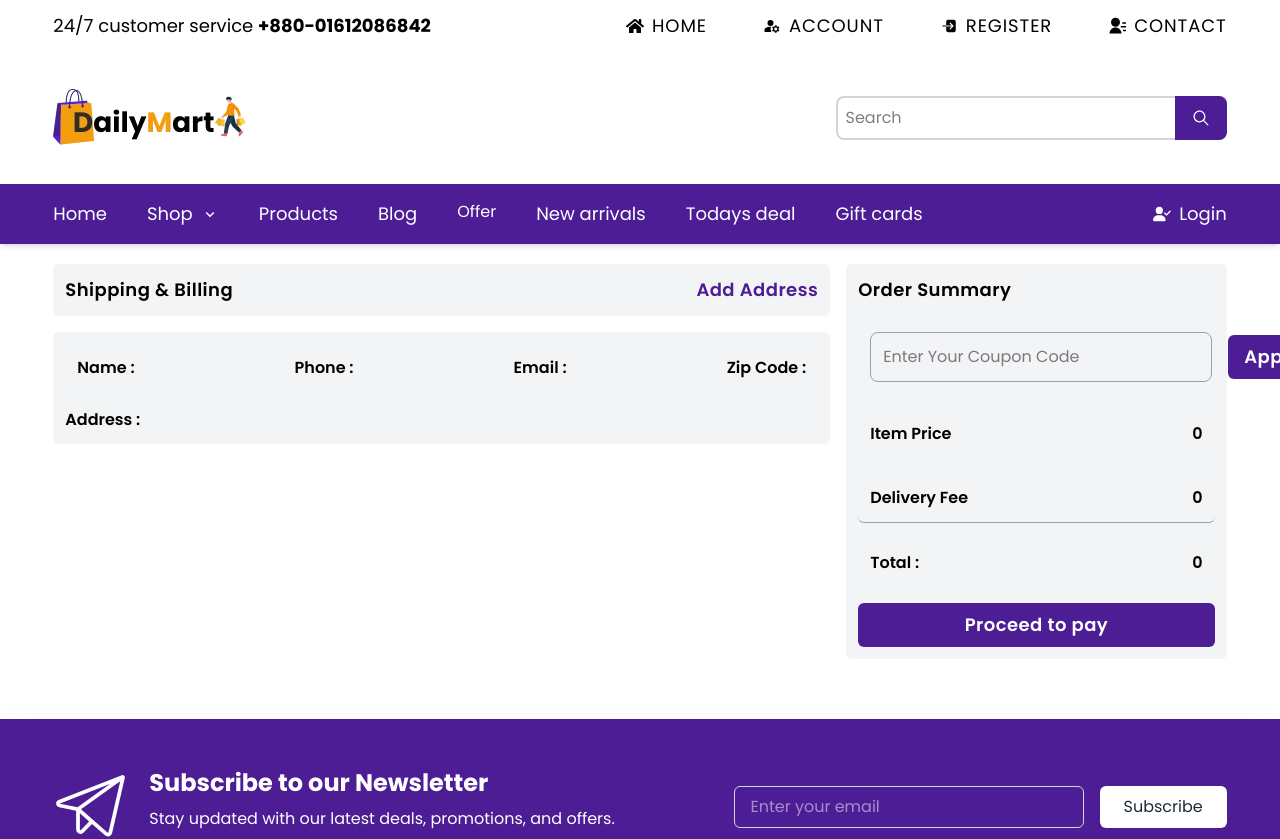
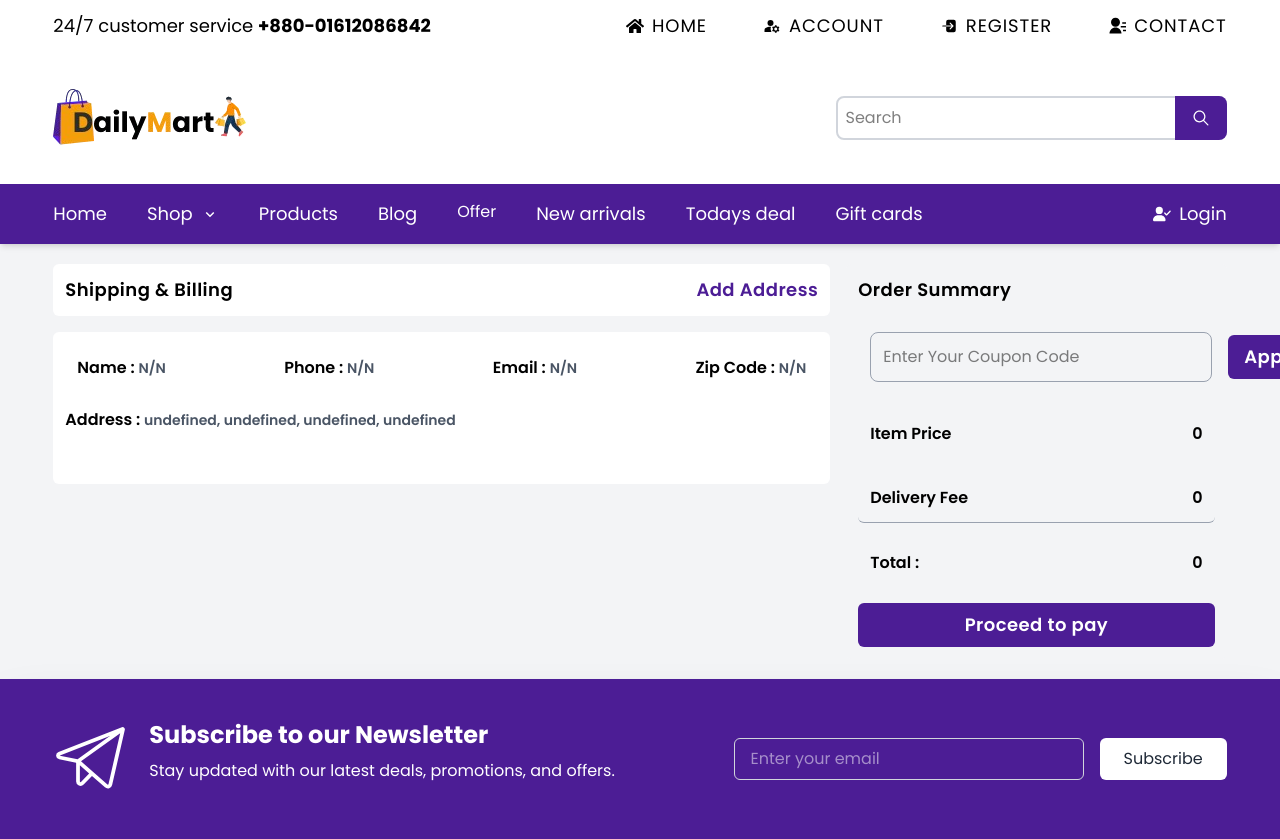
Before and after one commit to mdsamiulislam54/Full-Stack-E-Commerce-Project, a React (Vite) app in the folder client/dailymart/: page /buynow in a window 1280 px wide. Shown: the top 839 px of the page. Built offline with nearby package versions, Linux system fonts and the light colour scheme.

Commit message:
user shipping address add

```diff
--- a/client/dailymart/src/componants/BuyNow/BuyNow.jsx
+++ b/client/dailymart/src/componants/BuyNow/BuyNow.jsx
@@ -6,7 +6,9 @@ import division from "../../utilitis/division";
 import districts from "../../utilitis/districts";
 import districtUpazilas from "../../utilitis/upzila";
 import { Link } from "react-router-dom";
-import { useSelector } from "react-redux";
+import { useDispatch, useSelector } from "react-redux";
+import { setShippingAddress } from "../../redux/features/shippingAddressSlices";
+
 
 
 
@@ -16,7 +18,27 @@ const BuyNow = () => {
   const [selectedDistricts, setSelectedDistricts] = useState(null);
   const [selectedUpzilla, setSelectedUpzilla] = useState(null);
   const {products} = useSelector((state) => state.buynow)
-  console.log( products)
+  const shippingAddress = useSelector((state) => state.shippingAddress.shippingAddress);
+
+  const dispatch = useDispatch()
+  const handleSubmited = (e)=>{
+    e.preventDefault()
+    const userAddress = {
+      city: selectedCity.label,
+      district: selectedDistricts.label,
+      upzilla: selectedUpzilla.label,
+      name : e.target.name.value,
+      phone : e.target.phone.value,
+      email : e.target.email.value,
+      zip : e.target.zip.value,
+      address : e.target.address.value,
+
+    }
+   dispatch(setShippingAddress(userAddress))
+   closeModal()
+   console.log(userAddress)
+
+  }
 
   const openModal = () => {
     setIsOpen(true);
@@ -25,11 +47,11 @@ const BuyNow = () => {
     setIsOpen(false);
   };
   return (
-    <div className="">
+    <div className="bg-gray-100">
       <div className="w-11/12 mx-auto py-5">
         <div className=" grid sm:grid-cols-6 gap-4 ">
           <div className="sm:col-span-4">
-            <div className="flex justify-between items-center mb-4 bg-gray-100 p-3 rounded-md">
+            <div className="flex justify-between items-center mb-4 bg-light p-3 rounded-md">
               <h4 className="text-lg tracking-wide font-semibold">
                 Shipping & Billing
               </h4>
@@ -55,7 +77,7 @@ const BuyNow = () => {
                   <h2 className="text-2xl font-semibold font-dm-snas mb-4 text-center">
                     Add your address
                   </h2>
-                  <form className="space-y-4 ">
+                  <form  onSubmit={handleSubmited} className="space-y-4 ">
                     <input
                       type="text"
                       name="name"
@@ -124,30 +146,31 @@ const BuyNow = () => {
                     </select> */}
                     <input
                       className="w-full text-center p-2 bg-primary text-light hover:bg-secondary hover:text-dark transition-all duration-300 font-semibold text-lg tracking-wide cursor-pointer rounded-md"
-                      type="button"
+                      type="submit"
                       value="Save"
                     />
                   </form>
                 </div>
               </Modal>
             </div>
-            <div className=" bg-gray-100 p-3 rounded-md">
+            <div className=" bg-light p-3 rounded-md">
               <div className="flex justify-between items-center mb-4 p-3 rounded-md">
-                <span className="text-md font-semibold"> Name : <span></span></span>
-                <span className="text-md font-semibold">Phone : <span></span></span>
-                <span className="text-md font-semibold"> Email : <span></span></span>
-                <span className="text-md font-semibold">Zip Code : <span></span></span>
+                <span className="text-md font-semibold"> Name :  <span className="text-sm font-semibold text-gray-600" >{shippingAddress.name || "N/N"}</span></span>
+                <span className="text-md font-semibold">Phone : <span className="text-sm font-semibold text-gray-600"> {shippingAddress.phone || "N/N"}</span></span>
+                <span className="text-md font-semibold"> Email : <span className="text-sm font-semibold text-gray-600"> {shippingAddress.email || "N/N"}</span></span>
+                <span className="text-md font-semibold">Zip Code : <span className="text-sm font-semibold text-gray-600"> {shippingAddress.zip || "N/N"}</span></span>
+              </div>
+              <div className="">
+                <span className="text-md font-semibold">Address : <span className="text-sm font-semibold text-gray-600">{`${shippingAddress.address}, ${shippingAddress.upzilla}, ${shippingAddress.district}, ${shippingAddress.city}`}</span></span>
+
               </div>
               <div>
-                <span className="text-md font-semibold">Address :</span>
-              </div>
-              <div>
-                <div>
+                <div className="mt-10 bg-light">
                   {
                     products.map((product) => (
-                      <div key={product.id} className="flex items-center gap-4 mb-4 p-3 rounded-md border-b border-gray-400">
-                        <img src={product.img} alt={product.name} className="w-16 h-16" />
-                        <span className="text-md font-semibold">{product._id}</span>
+                      <div key={product.id} className="flex items-center gap-4 mb-4 py-4 rounded-md border-t  border-gray-400">
+                        <img src={product.img} alt={product.title} className="w-30 h-30 object-contain" />
+                        <span className="text-md font-semibold">{product.title}</span>
 
                       </div>
                     ))
--- a/client/dailymart/src/componants/Footer/NewsLetter.jsx
+++ b/client/dailymart/src/componants/Footer/NewsLetter.jsx
@@ -26,7 +26,7 @@ const NewsLetter = () => {
   };
 
   return (
-    <div className="shadow-lg bg-primary py-12 mt-10  ">
+    <div className="shadow-lg bg-primary py-12 pt-10  ">
       <div className="w-11/12 mx-auto">
         <div className="flex sm:flex-row flex-col sm:items-center items-center sm:justify-between justify-center gap-6">
           {/* Left Section */}
--- /dev/null
+++ b/client/dailymart/src/redux/features/shippingAddressSlices.js
@@ -0,0 +1,36 @@
+import { createSlice } from "@reduxjs/toolkit";
+
+const setLocalstorage = (state)=>{
+    try{
+        localStorage.setItem('shippingAddress',JSON.stringify(state.shippingAddress))
+    }catch(error){
+        console.error('Error saving cart to localStorage',error)
+    }
+}
+const getLocalStorage = ()=>{
+    try{
+        return JSON.parse(localStorage.getItem('shippingAddress')) || {}
+    }catch(error){
+        console.error('Error getting cart from localStorage',error)
+        return {}
+    }
+}
+
+const initialState = {
+    shippingAddress: getLocalStorage()
+}
+
+const shippingAddressSlice = createSlice({
+    name: 'shippingAddress',
+    initialState,
+    reducers: {
+        setShippingAddress: (state, action) => {
+            state.shippingAddress = action.payload
+            setLocalstorage(state)
+        }
+    }
+})
+
+export const { setShippingAddress } = shippingAddressSlice.actions
+
+export default shippingAddressSlice.reducer
--- a/client/dailymart/src/redux/store.js
+++ b/client/dailymart/src/redux/store.js
@@ -9,6 +9,7 @@ import cartReducer from "./features/cartSlice";
 import checkoutReducer from "./features/checkoutSlice";
 import filteredProductsReducer from './features/filteredProducts'
 import buynowReducer from './features/BuynowSlice'
+import shippingAddressReducer from './features/shippingAddressSlices'
 
 // Redux Persist Configuration
 const persistConfig = {
@@ -28,6 +29,7 @@ const store = configureStore({
     checkout : checkoutReducer,
     filteredProducts : filteredProductsReducer,
     buynow : buynowReducer,
+    shippingAddress : shippingAddressReducer,
   },
 });
 
```
